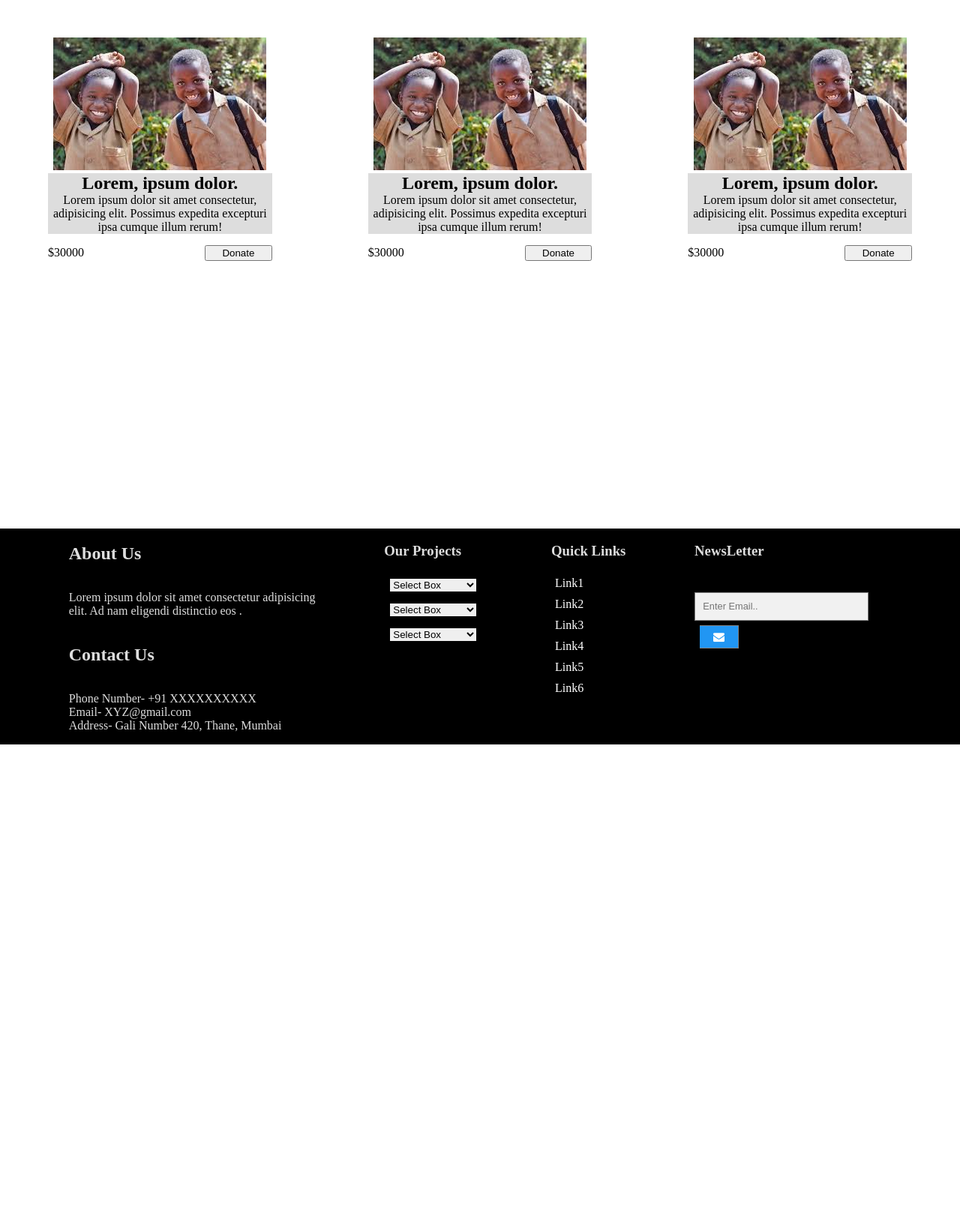
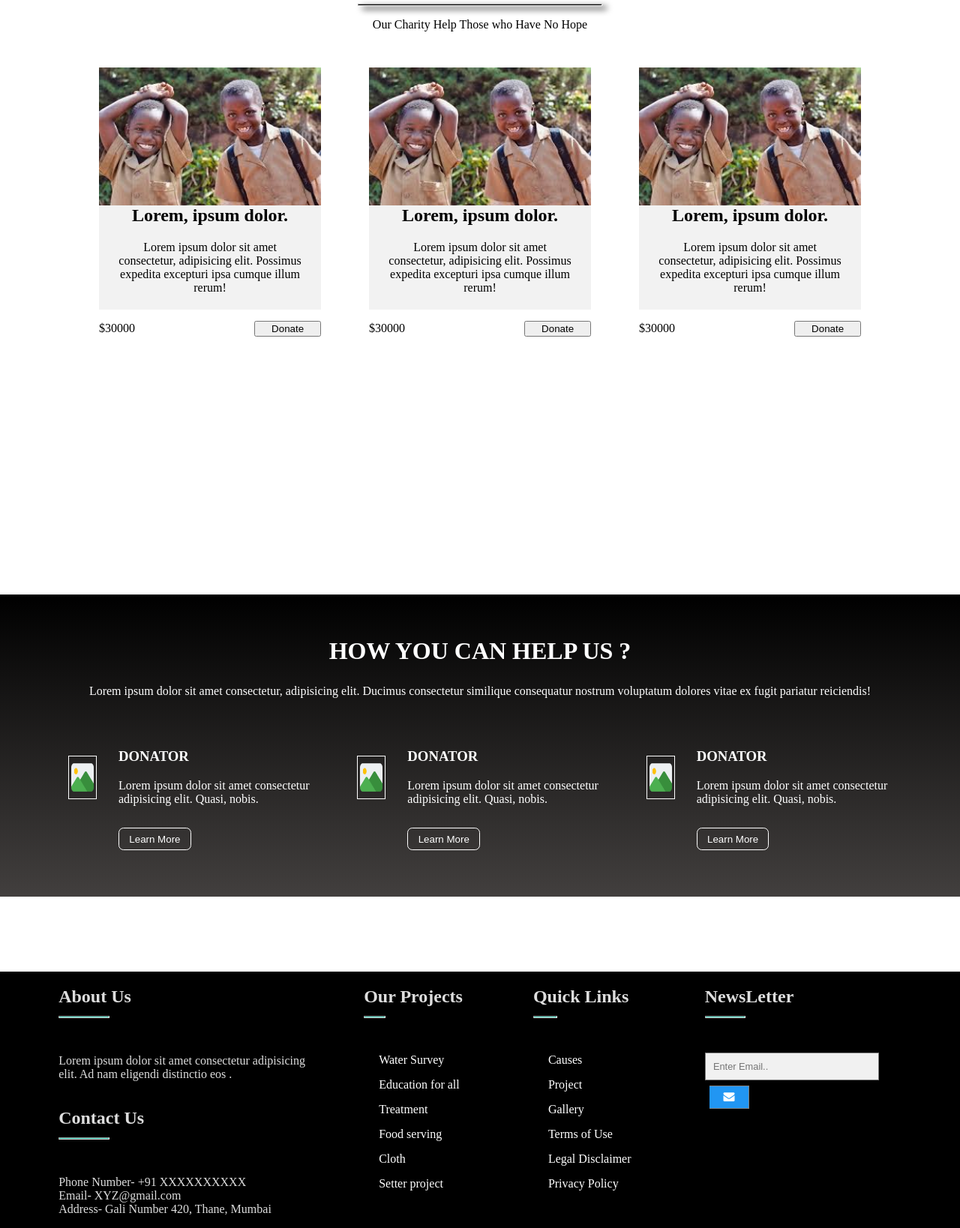
Before and after one commit to ayushi25jaiswal/Assignment_1_BBR, a plain HTML site: page index.html in a window 1280 px wide. Shown: the part 747-2385 px from the top of the page at 75% size. Before the commit the page ends 1740 px from the top, so only its background shows below. Drawn offline with Linux system fonts and the light colour scheme.

Commit message:
Page 3 Commit

```diff
--- a/index.html
+++ b/index.html
@@ -11,15 +11,16 @@
 <body>
   <section>
   <div class="container">
+
     <div class="header">
       <a class="logo"><img src="images/company_logo.png" alt="logo" width="70" height="50"></a>
       <div class="header-right">
         <a class="#" href="#home">Home</a>
-        <a href="#contact">Contact</a>
-        <a href="#about">About</a>
-        <a href="#about">About</a>
-        <a href="#about">About</a>
-        <a href="#about">About</a>
+        <a href="#">Project</a>
+        <a href="#">Events</a>
+        <a href="#">Blog</a>
+        <a href="#">Page</a>
+        <a href="#">Shortcodes</a>
 
       </div>
       <button class="button" type="button">Donate</button>
@@ -27,12 +28,26 @@
 
 
 
-      <div class="text-box" style=" margin: 100px 40px;" >
-        <h1>We Can Help Someone.</h1>
+      <div class="text-box" >
+
+
+        <div class="arrows prev"></div>
+        <div style="margin: 120px 350px; text-align:left;" >
+          <h1>We Can Help Someone.</h1>
         <p>Lorem ipsum dolor sit amet consectetur adipisicing elit. nsj akaja mjZJXN zjZJ znjaaz. <br> qui quaerat Tempore, cum! Sequi sed,  officiis quam.</p>
         <button href="#" class="button">Donate</button>
         <button href="#" class="button">Donate</button>
+        </div>
+        <div class="arrows next"></div>
 
+
+
+        <!-- <ol class="carousel-indicators">
+          <li data-target="#myCarousel" data-slide-to="0" class="active"></li>
+          <li data-target="#myCarousel" data-slide-to="1"></li>
+          <li data-target="#myCarousel" data-slide-to="2"></li>
+          <li data-target="#myCarousel" data-slide-to="3"></li>
+        </ol> -->
 
   </div>
 </div>
@@ -45,15 +60,16 @@
         <span class="causes">CAUSES</span>
         </h1>
       <hr>
+      <p>Our Charity Help Those who Have No Hope</p>
     </div>
 
 <div class="templates">
 
-    <div class="card">
+    <div class="card ">
       <div class="card_head">
         <img src="images/image_1.jpg" alt="image"/>
         <h1> Lorem, ipsum dolor.</h1>
-      <p>Lorem ipsum dolor sit amet consectetur, adipisicing elit. Possimus expedita excepturi ipsa cumque illum rerum!</p>
+        <p>Lorem ipsum dolor sit amet consectetur, adipisicing elit. Possimus expedita excepturi ipsa cumque illum rerum!</p>
       </div>
     <div class="card_footer">
       <p>$30000</p>
@@ -88,13 +104,54 @@
   </div>
   </section>
 
+  <section >
+    <div class="page_three">
+      <div class="page_top">
+        <h1> HOW YOU CAN HELP US ?</h1>
+        <p>Lorem ipsum dolor sit amet consectetur, adipisicing elit. Ducimus consectetur similique consequatur nostrum voluptatum dolores vitae ex fugit pariatur reiciendis!</p>
+      </div>
+      <div class="help_templates">
+        <div class="help">
+          <img src="images/icon.png" alt="icon">
+          <div>
+            <h3>DONATOR</h3>
+            <p>Lorem ipsum dolor sit amet consectetur adipisicing elit. Quasi, nobis.</p>
+            <button>Learn More</button>
+          </div>
+        </div>
+
+        <div class="help">
+          <img src="images/icon.png" alt="icon">
+          <div>
+            <h3>DONATOR</h3>
+            <p>Lorem ipsum dolor sit amet consectetur adipisicing elit. Quasi, nobis.</p>
+            <button>Learn More</button>
+          </div>
+        </div>
+
+        <div class="help">
+          <img src="images/icon.png" alt="icon">
+          <div>
+            <h3>DONATOR</h3>
+            <p>Lorem ipsum dolor sit amet consectetur adipisicing elit. Quasi, nobis.</p>
+            <button class="button">Learn More</button>
+          </div>
+
+        </div>
+      </div>
+    </div>
+
+  </section>
+
   <footer class="footer">
     <div class="about">
-      <h2>About Us</h2>
+      <h2>About Us <br><hr></h2>
+
       <p>Lorem ipsum dolor sit amet consectetur adipisicing <br>elit. Ad nam eligendi distinctio eos .</p>
 
 
-      <h2>Contact Us</h2>
+      <h2>Contact Us <br><hr></h2>
+
 
         <p>Phone Number- +91 XXXXXXXXXX<br>
         Email- XYZ@gmail.com<br>
@@ -102,42 +159,35 @@
 
     </div>
     <div class="projects">
-      <h3>Our Projects</h3>
+      <h2>Our Projects <br><hr></h2>
 
-
-                <select>
-                    <option selected> Select Box </option>
-                    <option>Option 1</option>
-                    <option>Option 2</option>
-                    <option>Last long option</option>
-                </select>
-                <select>
-                  <option selected> Select Box </option>
-                  <option>Option 1</option>
-                  <option>Option 2</option>
-                  <option>Last long option</option>
-              </select>
-              <select>
-                <option selected> Select Box </option>
-                <option>Option 1</option>
-                <option>Option 2</option>
-                <option>Last long option</option>
-            </select>
-
+      <ul class="lists">
+        <li><a href="#">Water Survey </a></li>
+        <li><a href="#">Education for all </a></li>
+        <li><a href="#">Treatment </a></li>
+        <li><a href="#">Food serving </a></li>
+        <li><a href="#">Cloth </a></li>
+        <li><a href="#">Setter project </a></li>
+    </ul>
 
         </div>
         <div class="quick_link">
-          <h3>Quick Links</h3>
-          <a href="#">Link1</a>
-          <a href="#">Link2</a>
-          <a href="#">Link3</a>
-          <a href="#">Link4</a>
-          <a href="#">Link5</a>
-          <a href="#">Link6</a>
+          <h2>Quick Links <br><hr></h2>
+
+
+          <ul class="lists">
+            <li><a href="#">Causes </a></li>
+            <li><a href="#">Project </a></li>
+            <li><a href="#">Gallery</a></li>
+            <li><a href="#">Terms of Use </a></li>
+            <li><a href="#">Legal Disclaimer</a></li>
+            <li><a href="#">Privacy Policy</a></li>
+        </ul>
         </div>
 
         <div class="newsletter">
-          <h3>NewsLetter</h3>
+          <h2>NewsLetter<br><hr></h2>
+
           <form class="example">
             <input type="text" placeholder="Enter Email..">
             <button>
--- a/style.css
+++ b/style.css
@@ -8,8 +8,11 @@ body{
     justify-content: space-between;
     align-items: center;
     background-color: #ddd;
+    padding: 0 0 0 50px;
 
   }
+
+
 
   .header a {
     float: left;
@@ -55,18 +58,43 @@ body{
 
  .container {
   position: relative;
-
+  text-align: left;
   color: white;
   background-image: url('images/cover_1.jpg');
-  height: auto;
-  width: auto;
+  height: 80vh;
+  width: 100%;
   min-height: 37em;
   background-size: cover;
   background-repeat: no-repeat;
-  text-align: left;
+  text-align: center;
+
 
 }
 
+.arrows{
+
+   width: 10px;
+   height: 10px;
+   border-color: #ddd;
+   position: absolute;
+   top: 50%;
+   margin-top: -30px;
+}
+.prev{
+  margin: 0 0 0 120px;
+   border-bottom: 6px solid;
+   border-left: 6px solid;
+   transform: rotate(45deg);
+   left: 10px;
+
+}
+.next{
+  margin: 0 120px 0 0;
+   border-bottom: 6px solid;
+   border-left : 6px solid;
+   transform : rotate(-135deg);
+   right : 10px;
+}
 
  /* .cover {
    /* height: 70%;
@@ -80,11 +108,12 @@ body{
 
 
 .text-box{
-
-  position: relative;
-
+  display: flex;
+  justify-content : space-around;
+  text-align: left;
+  align-items: flex-start;
   color: white;
-  font-size: 1.5em;
+  font-size : 1.5em;
 }
 
 .text-box h1{
@@ -92,38 +121,39 @@ body{
 }
 
 .text-box button{
- margin: 1.5em 0 0 0;
- padding: 1em;
- width: 7em;
-  height: 3em;
-background-color: black;
-color: #EFEAD8;
+ margin: 1.5em 1em 0 0;
+ padding: 1em 1.5em;
+
+  background-color: Transparent;
+  border: 0.5px solid white;
+color: white;
 border-radius: 0.8em;
 }
 
 .page_second{
   text-align: center;
   height : 100vh;
-  align-items: center;
+  margin: 50px 100px 50px 100px;
+
 }
 
 .page_second hr{
 
-  height: 0.5em;
+  height: 0.05em;
   width:30% ;
   background-color: black;
   justify-self: center;
-}
-.page_second h1{
-  margin: 2.5em 0 0 0;
-
+  box-shadow: 6px 4px 8px;
 }
 
 
+.heading p{
+  padding: 0;
+}
 
 .our{
   color:black;
-  font-size: 2em;
+  font-size: 1.5em;
 
 }
 
@@ -131,7 +161,7 @@ border-radius: 0.8em;
 
 .causes{
   color: #3BACB6;
-  font-size: 2em;
+  font-size: 1.5em;
 }
 
 .templates{
@@ -140,7 +170,7 @@ border-radius: 0.8em;
   justify-content: space-evenly;
   align-content: center;
   align-items: center;
-
+  flex-shrink: 1;
 
 }
 
@@ -153,31 +183,38 @@ border-radius: 0.8em;
 } */
 
 .card{
+
   display: flex;
   justify-content: center;
   flex-wrap: wrap;
-  padding: 3em;
+  padding: 2em;
   flex-direction: column;
-  margin: 1em;
 
 }
+/* .card_head{
+  flex-wrap: wrap;
 
-.card_head img{
-  margin:0;
-  flex-shrink: auto;
+} */
+
+.card_head{
+  display:flex;
+  justify-content: center;
+  flex-direction: column;
 }
 
-.card_head p{
-  background-color: #ddd;
-  margin: 0 ;
-  flex-shrink: auto;
-}
 
 .card_head h1{
   font-weight: bold;
-  background-color: #ddd;
-  margin: 0 ;
-  flex-shrink: auto;
+  background-color: #F2F2F2;
+  margin: 0;
+  padding: 0;
+
+}
+.card_head p{
+  background-color: #F2F2F2;
+  margin: 0;
+  padding: 20px;
+
 
 }
 
@@ -194,8 +231,67 @@ border-radius: 0.8em;
   height: 20%;
 }
 
+.page_three{
+  text-align: center;
+  height: auto;
+  background-image: linear-gradient(to bottom, black,#423F3E ), url('images/cover_2.jpg');
+    margin-bottom: 100px;
+    color: white;
+    display: flex;
+    justify-content: center;
+    flex-direction: column;
+    align-items: center;
+    padding: 30px;
+}
+
+.page_three h1{
+  font-size: 2em;
+}
+
+.help_templates{
+  display: flex;
+  justify-content: space-evenly;
+  align-content: center;
+  align-items: center;
+  padding: 2em;;
+
+}
+
+.help{
+  display: flex;
+  justify-content: flex-start;
+  flex-direction: row;
+  text-align: left;
+}
+
+.help img{
+  height: 50px;
+  width: 30px;
+  margin: 30px;
+  padding: 3px;
+    border: 1px  #ddd;
+    box-shadow: 0 0 0 1px #fff,
+                0 0 0 1px #ddd;
+}
+
+.page_three button{
+  margin: 1em 1em 0 0;
+  padding: 0.5em 1em;
+
+   background-color: Transparent;
+   border: 0.5px solid white;
+ color: white;
+ border-radius: 0.5em;
+ }
+
+ul{
+  padding:0;
+  margin:5px
+}
 li{
   list-style: none;
+  padding: 5px;
+  margin:5px;
 }
 
 select{
@@ -223,6 +319,15 @@ input[type=text] {
   color: white;
 }
 
+.footer hr{
+  margin-left: 0;
+  width : 20%;
+  height: 1px;
+  background: #1ebba3;
+
+
+}
+
 .quick_link{
   display: flex;
   flex-direction: column;
@@ -233,12 +338,15 @@ input[type=text] {
 display: flex;
 justify-content: flex-start;
 flex-direction: column;
+padding: 0;
+margin:0;
 }
 
 a{
   text-decoration: none;
   color: white;
-  margin:5px;
+  margin: 5px;
+
 }
 
 .projects{
@@ -246,7 +354,6 @@ a{
   justify-content: space-around;
   flex-direction: column;
   align-items: flex-start;
-
 }
 
 select{
```
Also changed, not shown: images/cover_2.jpg (added), images/icon.png (added), 1 other file.
